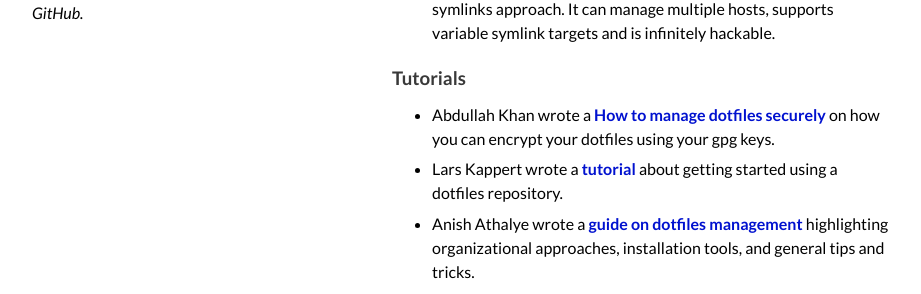
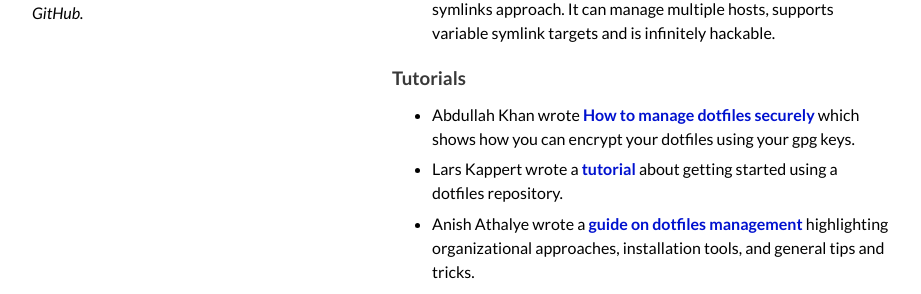
Before and after one commit to dotfiles/dotfiles.github.com, a Jekyll site: the page built from index.md, in a window 1280 px wide and 900 px high, scrolled down 7973 px. Shown: the part 155-449 px from the top of the window, without its empty margins (178-1099 px from the left). Built offline with Jekyll 4.4.1, drawn with Linux system fonts in a browser that asks for light colours; Markdown is read by kramdown in place of the engine named in the settings; comment, search, counter and statistics services are not loaded.

Commit message:
Wording tweak

```diff
--- a/index.md
+++ b/index.md
@@ -152,7 +152,7 @@ customization safe and easy.
 
 ### Tutorials
 
-* Abdullah Khan wrote a [How to manage dotfiles securely](https://theak.me/blog/how-to-manage-dotfiles.html) on how you can encrypt your dotfiles using your gpg keys.
+* Abdullah Khan wrote [How to manage dotfiles securely](https://theak.me/blog/how-to-manage-dotfiles.html) which shows how you can encrypt your dotfiles using your gpg keys.
 * Lars Kappert wrote a [tutorial](https://medium.com/@webprolific/getting-started-with-dotfiles-43c3602fd789) about getting started using a dotfiles repository.
 * Anish Athalye wrote a [guide on dotfiles management](http://www.anishathalye.com/2014/08/03/managing-your-dotfiles/) highlighting organizational approaches, installation tools, and general tips and tricks.
 * Wes Bos has a series of [free videos](https://commandlinepoweruser.com/) introducing ZSH, oh-my-zsh, and z.
```
